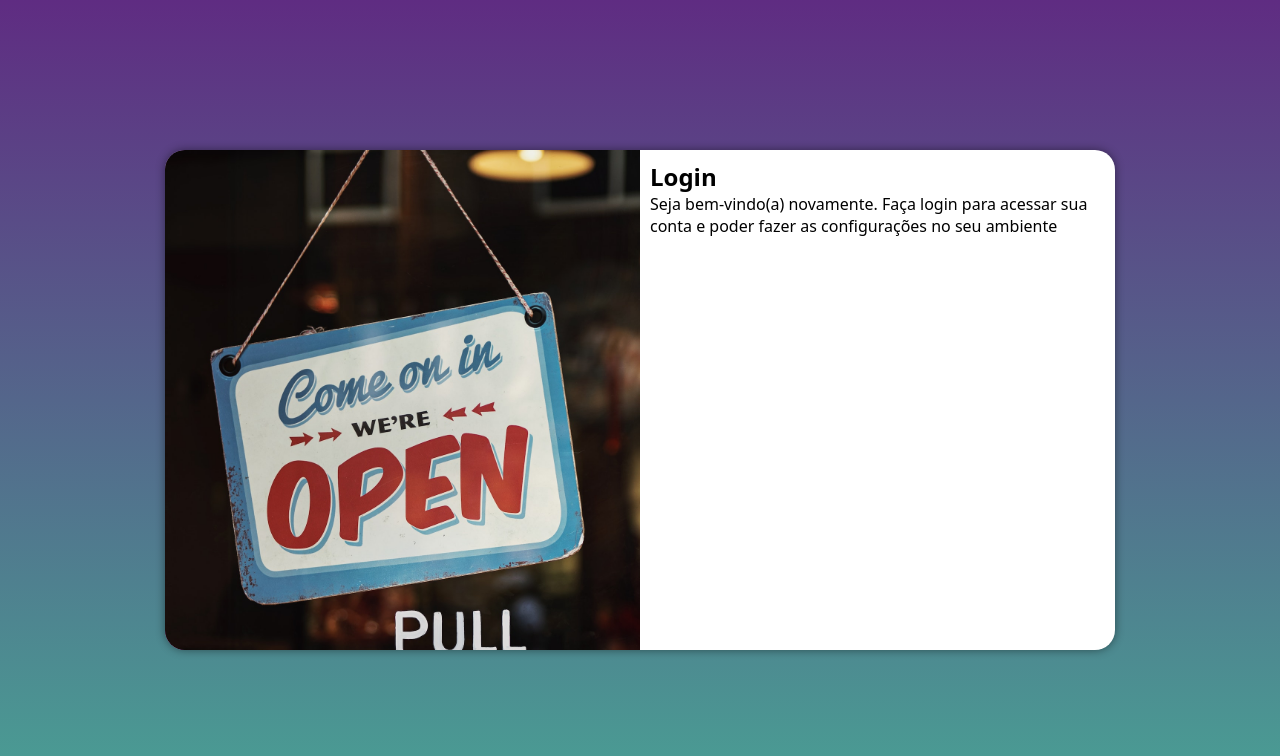
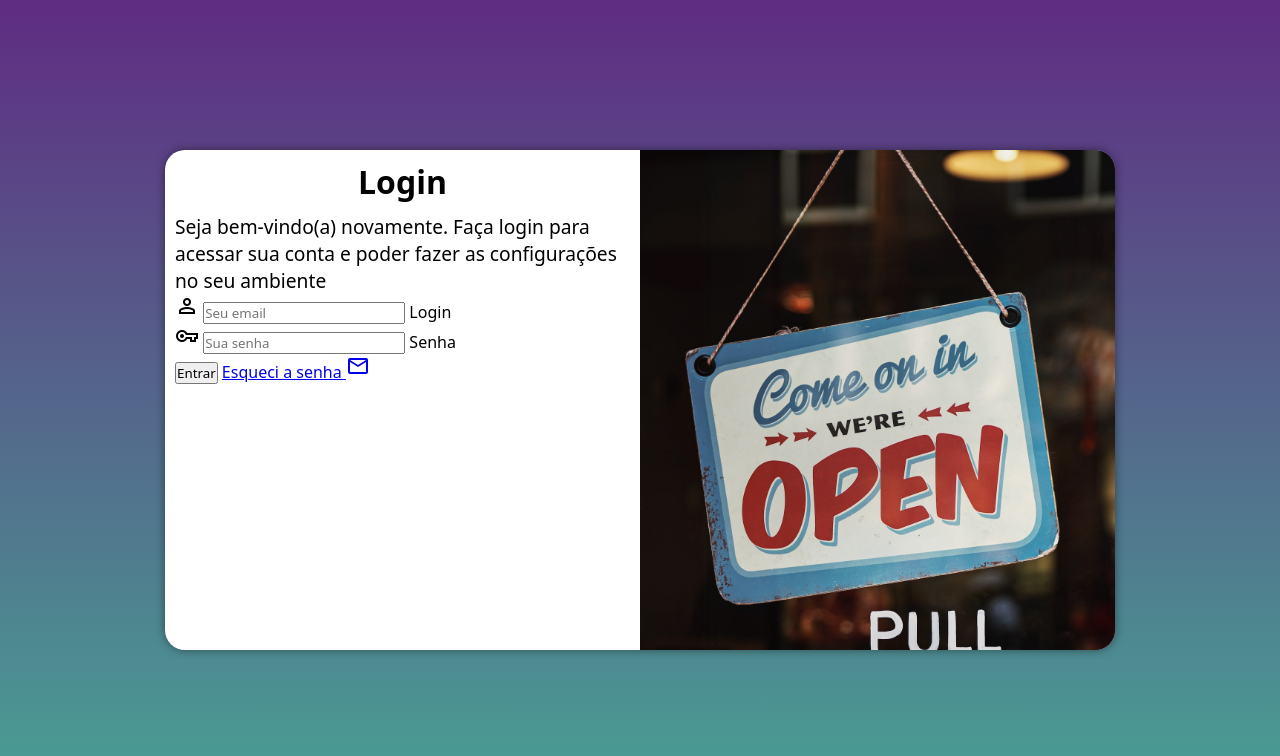
Before and after one commit to Adryan1928/Projeto-login, a plain HTML site: page index.html in a window 1280 px wide. Drawn offline with nearby package versions, Linux system fonts and the light colour scheme.

Commit message:
Adicionei o formulário

```diff
--- a/index.html
+++ b/index.html
@@ -5,6 +5,7 @@
     <meta http-equiv="X-UA-Compatible" content="IE=edge">
     <meta name="viewport" content="width=device-width, initial-scale=1.0">
     <title>Login</title>
+    <link href="https://fonts.googleapis.com/css2?family=Material+Symbols+Outlined" rel="stylesheet" />
     <link rel="stylesheet" href="style/style.css">
     <link rel="stylesheet" href="style/media-query.css">
 </head>
@@ -19,7 +20,18 @@
                 <h1>Login</h1>
                 <p>Seja bem-vindo(a) novamente. Faça login para acessar sua conta e poder fazer as configurações no seu ambiente</p>
                 <form action="login.php" method="post" autocomplete="on">
-
+                    <div class="campo">
+                        <span class="material-symbols-outlined">person</span>
+                        <input type="email" name="login" id="ilogin" placeholder="Seu email" autocomplete="email" maxlength="30" required>
+                        <label for="ilogin">Login</label>
+                    </div>
+                    <div class="campo">
+                        <span class="material-symbols-outlined">vpn_key</span>
+                        <input type="password" name="senha" id="isenha" placeholder="Sua senha" autocomplete="current-password" minlength="8" maxlength="20" required>
+                        <label for="isenha">Senha</label>
+                    </div>
+                    <input type="submit" value="Entrar">
+                    <a href="esqueci.html">Esqueci a senha <span class="material-symbols-outlined">mail</span></a>
                 </form>
             </div>
         </section>
--- a/style/media-query.css
+++ b/style/media-query.css
@@ -31,13 +31,21 @@
     }
 
     section#login > div#imagem {
-        float: left;
+        float: right;
         width: 50%;
         height: 100%;
     }
 
     section#login > div#formulario {
-        float: right;
+        float: left;
         width: 50%;
     }
+
+    div#formulario > h1 {
+        font-size: 2em;
+    }
+
+    div#formulario > p {
+        font-size: 1.2em;
+    }
 }
--- a/style/style.css
+++ b/style/style.css
@@ -52,5 +52,13 @@ section#login > div#imagem {
 section#login > div#formulario {
     display: block;
     padding: 10px;
+}
 
+div#formulario > h1 {
+    text-align: center;
+    margin-bottom: 10px;
 }
+
+div#formulario > p {
+    font-size: 0.8em;
+}
```
